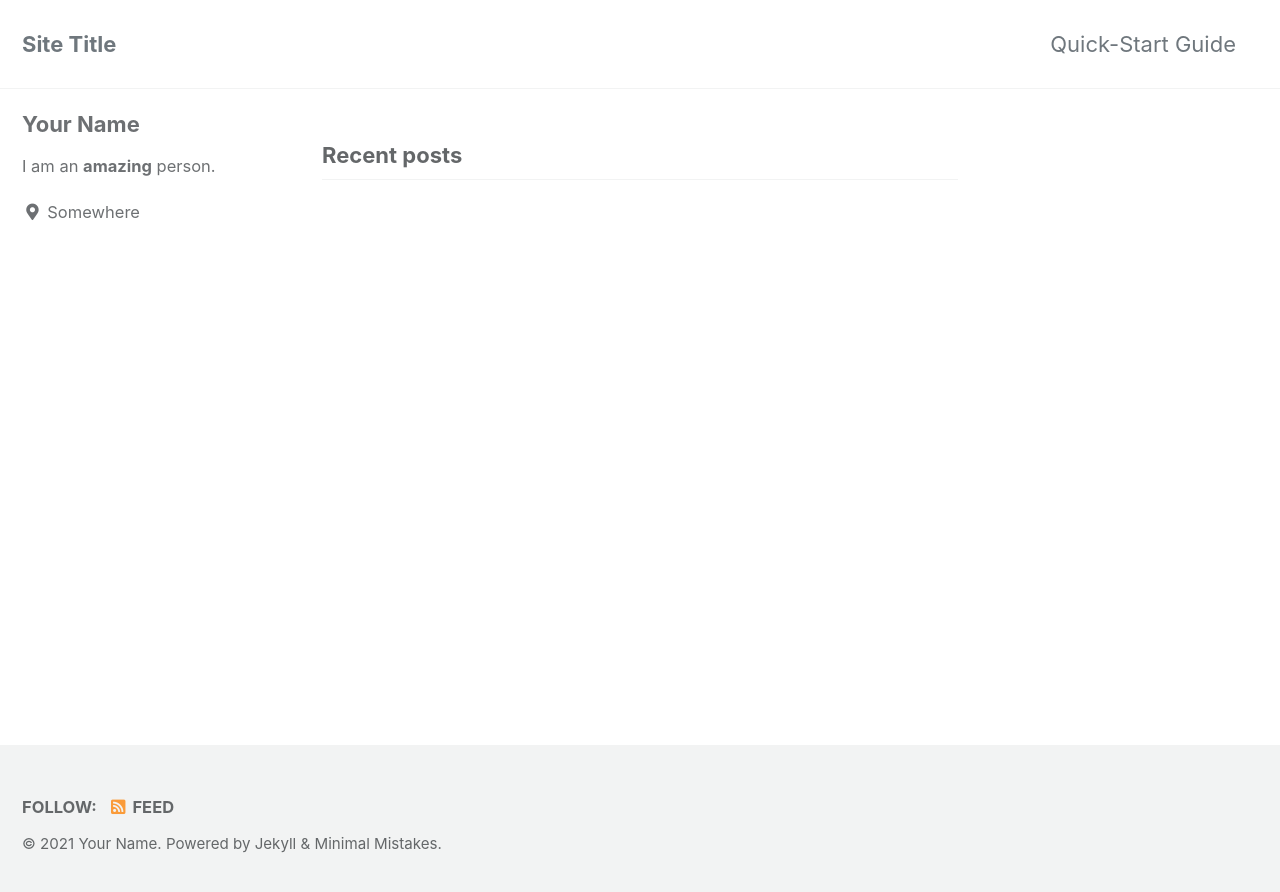
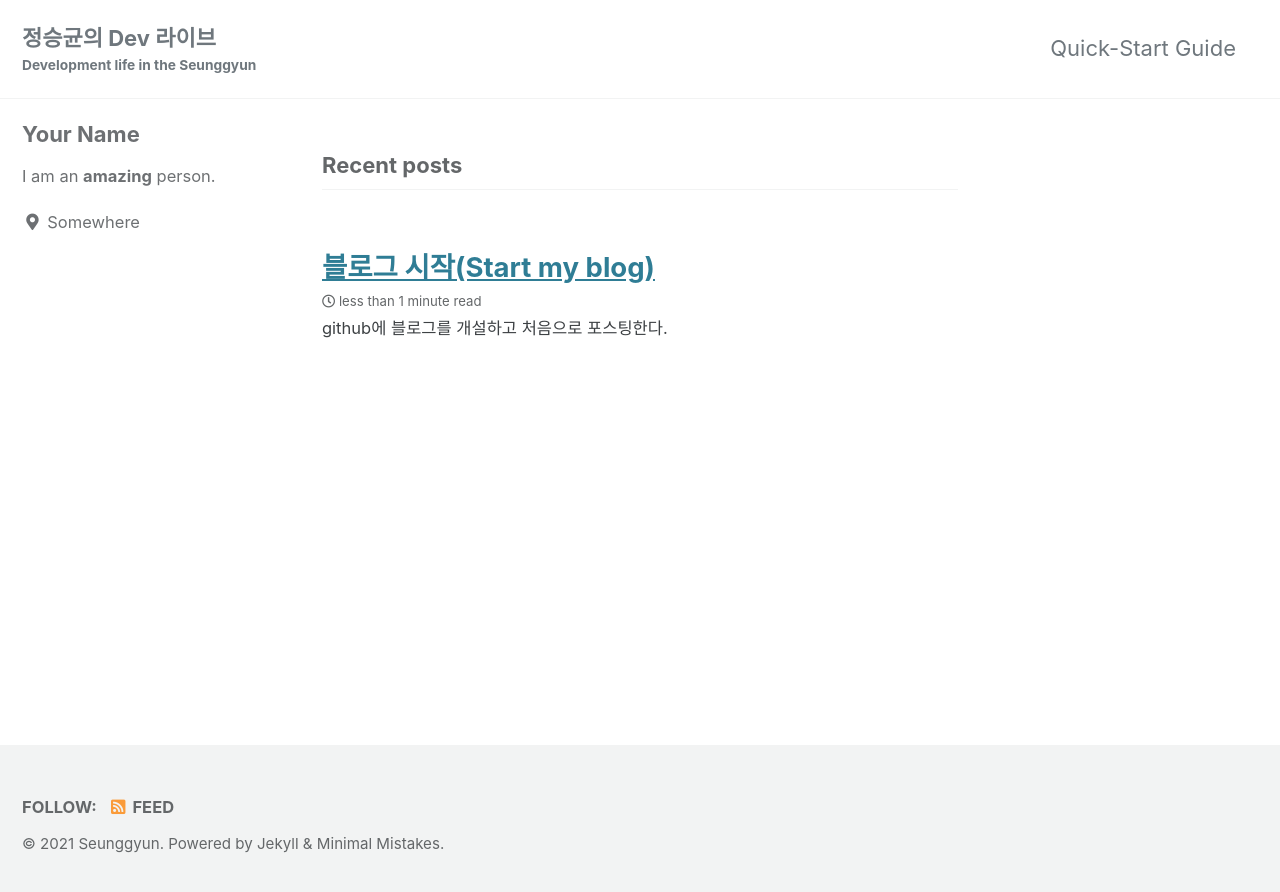
Before and after one commit to sg0831/sg0831.github.io, a Jekyll site: the page built from index.html, in a window 1280 px wide. Shown: the top 892 px of the page. Built offline with Jekyll 4.4.1, drawn with Linux system fonts in a browser that asks for light colours; cached includes are drawn as plain includes; the list of posts is cut into pages by our own code.

```diff
--- a/_config.yml
+++ b/_config.yml
@@ -16,13 +16,12 @@ minimal_mistakes_skin    : "default" # "air", "aqua", "contrast", "dark", "dirt"
 
 # Site Settings
 locale                   : "en-US"
-title                    : "Site Title"
+title                    : "정승균의 Dev 라이브"
 title_separator          : "-"
-subtitle                 : # site tagline that appears below site title in masthead
-name                     : "Your Name"
-description              : "An amazing website."
+subtitle                 : "Development life in the Seunggyun"
+name                     : "Seunggyun"
+description              : "My life keeps developing."
 url                      : "https://sg0831.github.io/ "
-# the base hostname & protocol for your site e.g. "https://mmistakes.github.io"
 baseurl                  : "" # the subpath of your site, e.g. "/blog"
 repository               : # GitHub username/repo-name e.g. "mmistakes/minimal-mistakes"
 teaser                   : # path of fallback teaser image, e.g. "/assets/images/500x300.png"
```
Also changed, not shown: _posts/2021-2-13-First_posting.md (added, +48 -0 lines).
